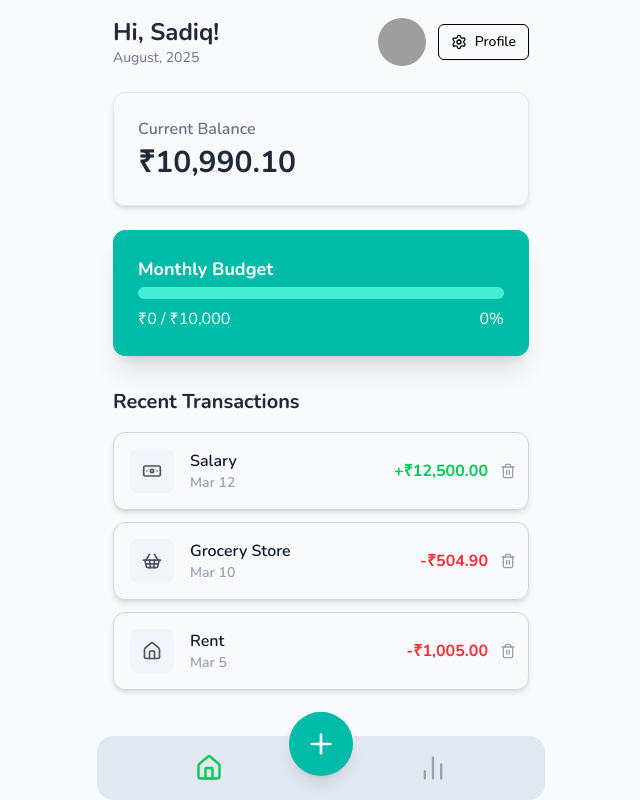
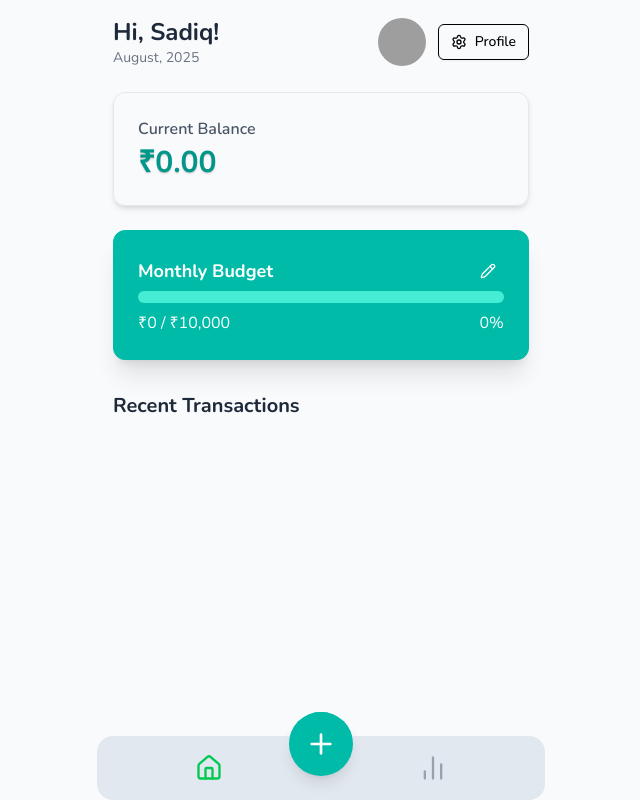
Before and after one commit to mohdsadiq101/Expenzo, a Next.js app: page / in a window 1280 px wide. Shown: the whole page, without its empty margins (319-959 px from the left). Built offline with nearby package versions, Linux system fonts and the light colour scheme; grey boxes are pictures that could not be loaded.

Commit message:
added custom budget card

```diff
--- a/src/components/AddTransactionModal.tsx
+++ b/src/components/AddTransactionModal.tsx
@@ -67,10 +67,10 @@ export function AddTransactionModal() {
   </Button>
 </DialogTrigger>
 
-      <DialogContent className="sm:max-w-[400px] rounded-2xl p-6">
+      <DialogContent className="sm:max-w-[400px] rounded-2xl p-6 border-0">
         {/* Header */}
         <DialogHeader className="flex flex-row items-center justify-between">
-          <DialogTitle className="text-lg font-semibold">
+          <DialogTitle className="text-lg font-bold">
             Add Transaction
           </DialogTitle>
           <button
@@ -86,7 +86,7 @@ export function AddTransactionModal() {
           <div className="flex w-full rounded-full bg-gray-100 p-1">
             <button
               onClick={() => setType("expense")}
-              className={`flex-1 rounded-full py-2 text-sm font-medium ${
+              className={`flex-1 rounded-full py-2 text-sm font-semibold ${
                 type === "expense"
                   ? "bg-teal-500 text-white"
                   : "text-gray-600 hover:bg-gray-200"
@@ -108,20 +108,20 @@ export function AddTransactionModal() {
 
           {/* Amount input */}
           <div>
-            <label className="text-sm font-medium">Amount</label>
+            <label className="text-md font-medium">Amount</label>
             <Input
               id="amount"
               type="number"
               placeholder="₹0.00"
               value={amount}
               onChange={(e) => setAmount(e.target.value)}
-              className="mt-1 border-b-2 font-medium text-lg"
+              className="mt-1 border-b-2 font-medium text-md"
             />
           </div>
 
           {/* Category select */}
           <div>
-            <label className="text-sm font-medium">Category</label>
+            <label className="text-md font-medium">Category</label>
             <Select onValueChange={setCategory} value={category}>
               <SelectTrigger className="mt-1">
                 <SelectValue placeholder="Select category" />
@@ -138,7 +138,7 @@ export function AddTransactionModal() {
 
           {/* Description input */}
           <div>
-            <label className="text-sm font-medium">
+            <label className="text-md font-medium">
               Description (optional)
             </label>
             <Input
--- a/src/components/Balance.tsx
+++ b/src/components/Balance.tsx
@@ -24,8 +24,8 @@ export function Balance() {
   return (
     <Card className="mb-6 border-1 border-gray-200 shadow-md">
      <CardContent className="pt-0 pb-0">
-      <p className="text-md font-semibold text-gray-500 mb-1">Current Balance</p>
-      <div className="text-3xl font-bold text-gray-800">
+      <p className="text-md font-semibold text-gray-600 mb-1">Current Balance</p>
+      <div className="text-3xl font-bold text-teal-600 text-shadow-sm text-">
         {formatter.format(balance)}
       </div>
      </CardContent>
--- a/src/components/Budget.tsx
+++ b/src/components/Budget.tsx
@@ -1,24 +1,25 @@
 // src/components/Budget.tsx
 'use client';
 
-import { Card, CardContent, CardHeader, CardTitle } from "@/components/ui/card";
+import { useState, useEffect } from "react";
+import { Card, CardContent } from "@/components/ui/card";
 import { Progress } from "@/components/ui/progress";
 import { useTransactions } from "@/context/TransactionContext";
+import { Input } from "@/components/ui/input";
+import { Button } from "./ui/button";
+import { Pencil } from "lucide-react";
 
 export function Budget() {
-  const { transactions } = useTransactions();
-  const monthlyBudget = 10000.00; // A fixed budget for now (example value in INR)
+  const { transactions, budget, setBudget } = useTransactions();
+  const [isEditing, setIsEditing] = useState(false);
+  const [newBudget, setNewBudget] = useState(String(budget));
 
-  // Get current month and year to filter expenses
-  const currentMonth = new Date().getMonth();
-  const currentYear = new Date().getFullYear();
-
-  // Calculate total expenses for the current month
+  const now = new Date();
   const totalExpenses = transactions
-    .filter(t => t.type === 'expense' && new Date(t.date).getMonth() === currentMonth && new Date(t.date).getFullYear() === currentYear)
+    .filter(t => t.type === 'expense' && new Date(t.date).getMonth() === now.getMonth() && new Date(t.date).getFullYear() === now.getFullYear())
     .reduce((acc, t) => acc + t.amount, 0);
 
-  const percentageUsed = (totalExpenses / monthlyBudget) * 100;
+  const percentageUsed = budget > 0 ? (totalExpenses / budget) * 100 : 0;
 
   const formatter = new Intl.NumberFormat('en-IN', {
     style: 'currency',
@@ -27,13 +28,49 @@ export function Budget() {
     maximumFractionDigits: 0,
   });
 
+  const handleSave = () => {
+    const amount = parseFloat(newBudget);
+    if (!isNaN(amount) && amount >= 0) {
+      setBudget(amount);
+      setIsEditing(false);
+    }
+  };
+
+  // Update the local input state when the global budget changes
+  useEffect(() => {
+    setNewBudget(String(budget));
+  }, [budget]);
+
   return (
     <Card className="mb-6 border border-teal-500 bg-teal-500 text-white shadow-xl">
-      <CardContent>
-        <p className="text-lg font-bold mb-1">Monthly Budget</p>
+      <CardContent className="pt-0 pb-0">
+        <div className="flex justify-between items-center mb-1">
+          <p className="text-lg font-bold">Monthly Budget</p>
+          {!isEditing && (
+            <Button variant="ghost" size="icon" className="h-8 w-8 text-white hover:bg-teal-600 hover:text-white" onClick={() => setIsEditing(true)}>
+              <Pencil className="h-4 w-4" />
+            </Button>
+          )}
+        </div>
         <Progress value={percentageUsed} className="mb-2 h-3 bg-teal-300 [&>*]:bg-white" />
         <div className="flex justify-between items-center text-md">
-          <span>{formatter.format(totalExpenses)} / {formatter.format(monthlyBudget)}</span>
+          <div className="flex items-center gap-1">
+          <span>{formatter.format(totalExpenses)} / </span>
+            {isEditing ? (
+            <div className="flex items-center gap-2">
+              <Input
+                type="number"
+                value={newBudget}
+                onChange={(e) => setNewBudget(e.target.value)}
+                className="h-8 max-w-[120px] bg-teal-600 border-teal-400 text-white text-md"
+                onKeyDown={(e) => { if (e.key === 'Enter') handleSave(); }}
+              />
+              <Button onClick={handleSave} size="sm" className="bg-white font-semibold text-teal-500 hover:bg-gray-200">Save</Button>
+            </div>
+          ) : (
+            <span>{formatter.format(budget)}</span>
+          )}
+          </div>
           <span>{percentageUsed.toFixed(0)}%</span>
         </div>
       </CardContent>
--- a/src/context/TransactionContext.tsx
+++ b/src/context/TransactionContext.tsx
@@ -4,41 +4,46 @@
 import { createContext, useContext, useState, ReactNode, useEffect } from 'react';
 import { Transaction } from '@/types';
 
-// Sample data to get started
-const sampleTransactions: Transaction[] = [
-  { id: '1', type: 'income', amount: 12500.00, category: 'Salary', date: '2025-03-12' },
-  { id: '2', type: 'expense', amount: 504.90, category: 'Grocery Store', date: '2025-03-10' },
-  { id: '3', type: 'expense', amount: 1005.00, category: 'Rent', date: '2025-03-05' },
-];
+// Let's start with an empty array now that the app is functional
+const initialTransactions: Transaction[] = [];
 
 interface TransactionContextType {
   transactions: Transaction[];
   addTransaction: (transaction: Omit<Transaction, 'id'>) => void;
-  deleteTransaction?: (id: string) => void; // Optional delete function
+  deleteTransaction: (id: string) => void;
+  budget: number; // <-- NEW: Add budget to our context type
+  setBudget: (amount: number) => void; // <-- NEW: Add a function to update it
 }
 
 const TransactionContext = createContext<TransactionContextType | undefined>(undefined);
 
 export const TransactionProvider = ({ children }: { children: ReactNode }) => {
-  const [transactions, setTransactions] = useState<Transaction[]>([]);
+  const [transactions, setTransactions] = useState<Transaction[]>(initialTransactions);
+  const [budget, setBudget] = useState<number>(10000); // <-- NEW: State for budget, using your default
 
+  // Effect for loading data from localStorage on initial render
   useEffect(() => {
-    // On initial load, try to get transactions from localStorage
     const storedTransactions = localStorage.getItem('transactions');
     if (storedTransactions) {
       setTransactions(JSON.parse(storedTransactions));
-    } else {
-      // If nothing is stored, use the sample data
-      setTransactions(sampleTransactions);
+    }
+    // NEW: Load budget from localStorage
+    const storedBudget = localStorage.getItem('budget');
+    if (storedBudget) {
+      setBudget(JSON.parse(storedBudget));
     }
   }, []);
 
+  // Effect for saving data to localStorage whenever it changes
   useEffect(() => {
-    // When transactions change, save them to localStorage
-    if (transactions.length > 0) { // Only save if there are transactions
+    // Only run this effect after the initial load to prevent overwriting
+    if (transactions.length > 0 || localStorage.getItem('transactions')) {
       localStorage.setItem('transactions', JSON.stringify(transactions));
     }
-  }, [transactions]);
+    if (budget !== 10000 || localStorage.getItem('budget')) {
+      localStorage.setItem('budget', JSON.stringify(budget)); // <-- NEW: Save budget on change
+    }
+  }, [transactions, budget]);
 
   const addTransaction = (transaction: Omit<Transaction, 'id'>) => {
     const newTransaction = { ...transaction, id: crypto.randomUUID(), date: new Date().toISOString().split('T')[0] };
@@ -49,8 +54,13 @@ export const TransactionProvider = ({ children }: { children: ReactNode }) => {
     setTransactions(prev => prev.filter(transaction => transaction.id !== id));
   };
 
+  // The setBudget function is just a wrapper around the state setter
+  const handleSetBudget = (amount: number) => {
+    setBudget(amount);
+  };
+
   return (
-    <TransactionContext.Provider value={{ transactions, addTransaction, deleteTransaction }}>
+    <TransactionContext.Provider value={{ transactions, addTransaction, deleteTransaction, budget, setBudget: handleSetBudget }}>
       {children}
     </TransactionContext.Provider>
   );
```
